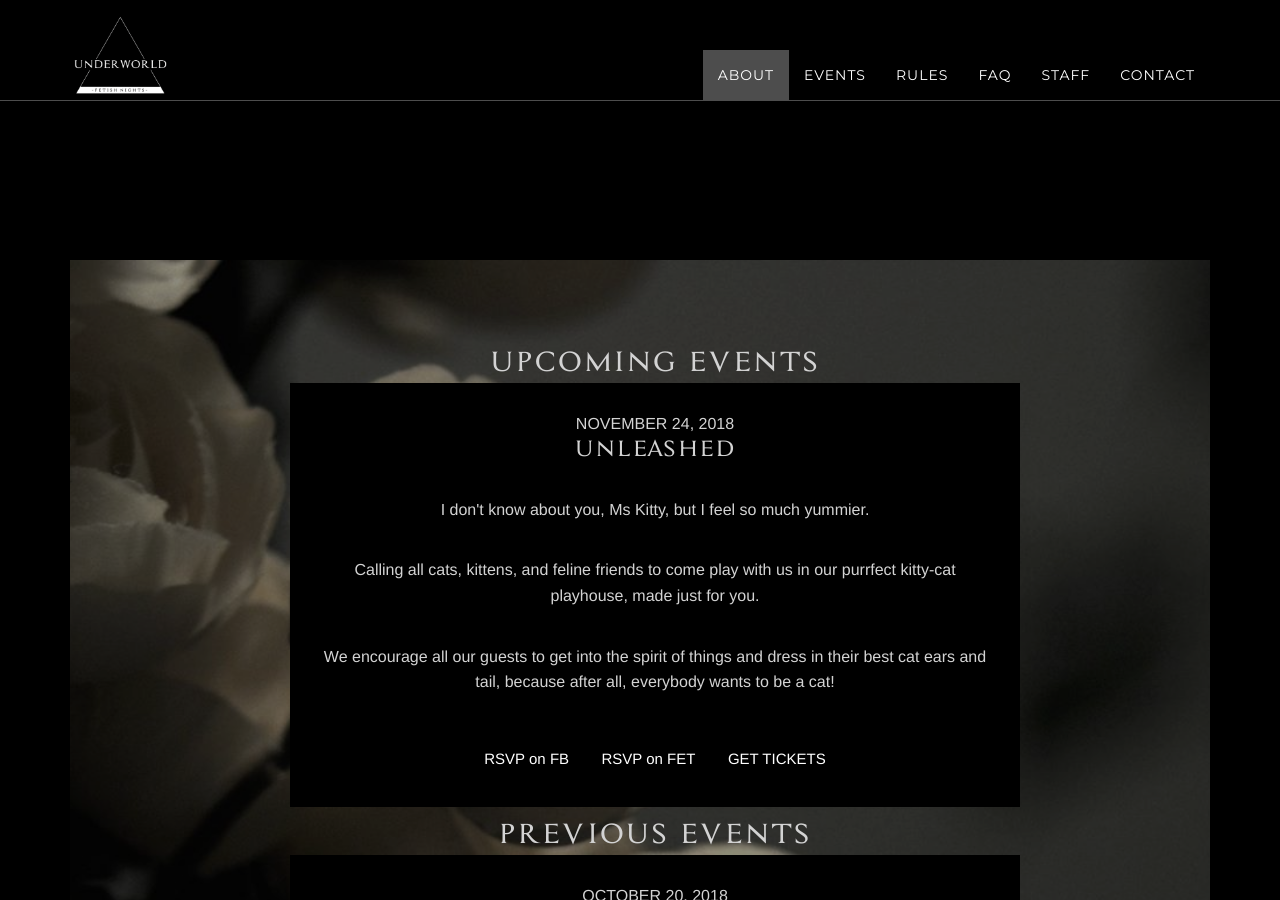
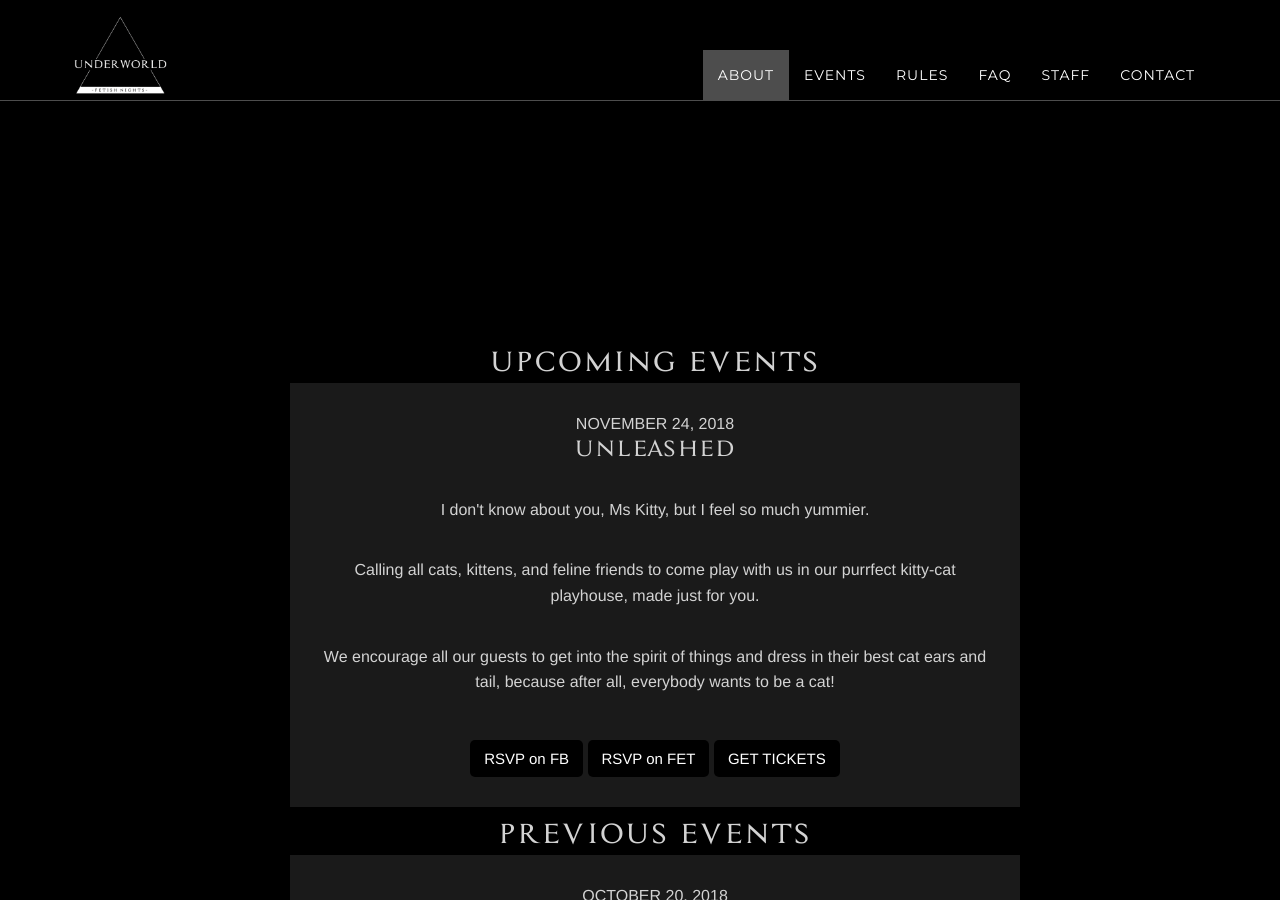
Before and after one commit to royally-underworld/melinoe, a Jekyll site: the page built from index.html, in a window 1280 px wide and 900 px high, scrolled down 2380 px. Built offline with Jekyll 4.4.1, drawn with Linux system fonts in a browser that asks for light colours.

Commit message:
update styling

```diff
--- a/_includes/css/grayscale.css
+++ b/_includes/css/grayscale.css
@@ -314,6 +314,7 @@ a:hover, a:focus {
     font-size: 12pt;
     list-style: none;
     text-align: center;
+    background: linear-gradient( rgba(255, 255, 255, .1), rgba(255, 255, 255, .1));
     background-color: black;
     padding: 30px 10px 30px 10px;
     transition: all 0.2s;
@@ -425,7 +426,8 @@ a:hover, a:focus {
     padding: 50px 0;
     margin: 50px 0;
     color: lightgrey;
-    background: linear-gradient( rgba(0, 0, 0, 0.45),  rgba(0, 0, 0, 0.45)), url("{{ "/img/bg_section.jpg" | prepend: site.baseurl }}") no-repeat top center scroll;
+   /* background: linear-gradient( rgba(0, 0, 0, 0.45),  rgba(0, 0, 0, 0.45)), url("{{ "/img/bg_section.jpg" | prepend: site.baseurl }}") no-repeat top center scroll;
+   background: linear-gradient( rgba(255, 255, 255, .1), rgba(255, 255, 255, .1));*/
     background-color: {{ site.color.primary-dark }};
     -webkit-background-size: cover;
     -moz-background-size: cover;
@@ -437,6 +439,7 @@ a:hover, a:focus {
 
 .rules {
     padding: 20px;
+    background: linear-gradient( rgba(0, 0, 0, 0.7),  rgba(0, 0, 0, 0.7)), url("{{ "/img/bg_section.jpg" | prepend: site.baseurl }}") no-repeat top center scroll;
 }
 
 .rules h2, .rules h3, .rules h4 {
--- a/_includes/rules.html
+++ b/_includes/rules.html
@@ -1,6 +1,6 @@
-<section id="rules" class="container content-section text-center">
+<section id="rules" class="container content-section text-center rules">
   <div class="row">
-    <div class="col-lg-8 col-lg-offset-2 rules background">
+    <div class="col-lg-8 col-lg-offset-2">
       <h1>House Rules</h1>
       <p>
           These rules have been carefully crafted for you and your play partners safety and protection.
```
Also changed, not shown: 2 other files.
